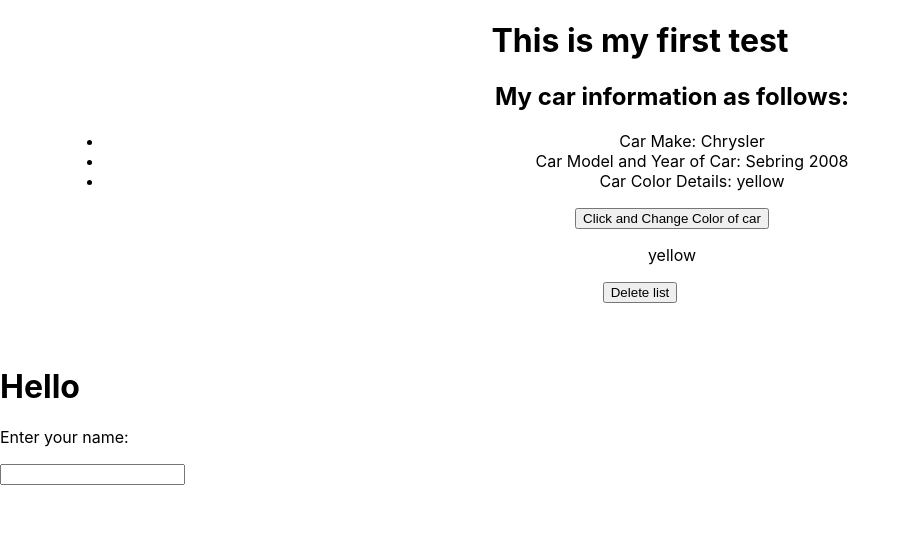
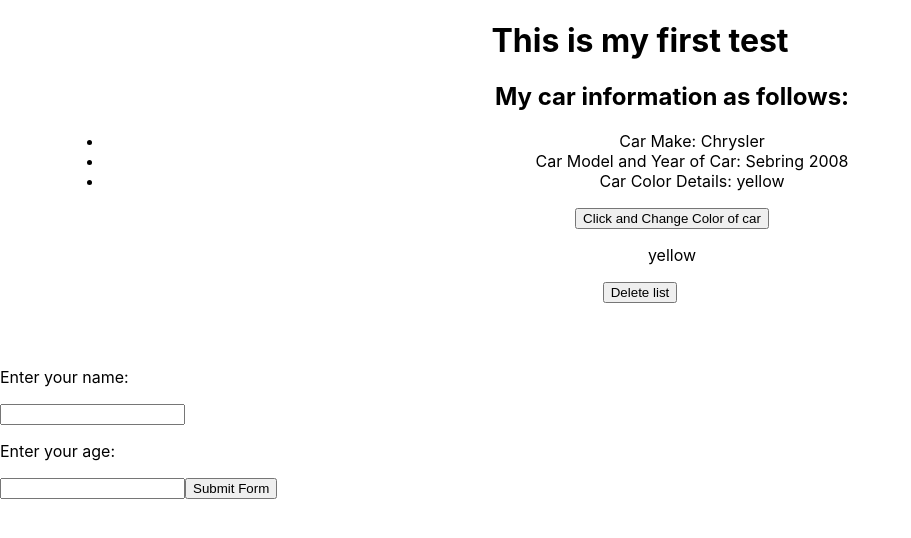
Before and after one commit to jvparien1/ReactRepository, a React (Create React App) app: page / in a window 1280 px wide. Shown: the top 538 px of the page, without its empty margins (0-911 px from the left). Built offline with nearby package versions, Linux system fonts and the light colour scheme.

Commit message:
forms learning

```diff
--- a/src/MyForm.js
+++ b/src/MyForm.js
@@ -5,21 +5,41 @@
 
   constructor(props){
     super(props);
-    this.state = {username: ""};
+    this.state = {username: "", age:""};
   }
 
   inputChangeHandler = (event) => {
 
-    this.setState({username : event.target.value})
+    // this.setState({username : event.target.value});
+    let inputName = event.target.name;
+    let inputValue = event.target.value;
+
+    if (inputName === "age" && isNaN(inputValue)){
+      alert("Age is not a numeric value !");
+      event.target.value = "";    }
+    else{
+      this.setState({[event.target.name] : event.target.value});
+    }
+  }
+
+  inputSubmitHandler = (event) => {
+    event.preventDefault();
+    alert("Submitting for: " + this.state.username + ",who is: " + this.state.age);
+
   }
 
   render(){
 
+        let header = (this.state.username.length > 0) ? <h1>Hello {this.state.username}</h1> : "";
+
         return (
             <form>
-            <h1>Hello {this.state.username}</h1>
+            {header}
             <p>Enter your name:</p>
-            <input type="text" onChange={this.inputChangeHandler} />
+            <input type="text" name='username' onChange={this.inputChangeHandler} />
+            <p>Enter your age:</p>
+            <input type='text' name='age' onChange={this.inputChangeHandler} />
+            <input type="button" value="Submit Form" onClick={this.inputSubmitHandler} />
             </form>
         );
     }
```
